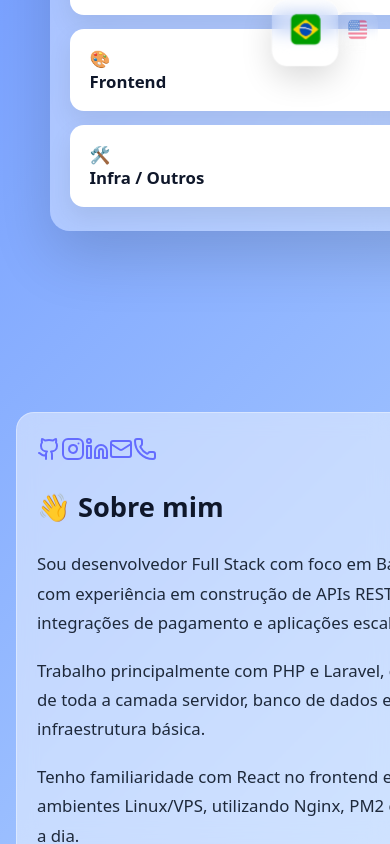
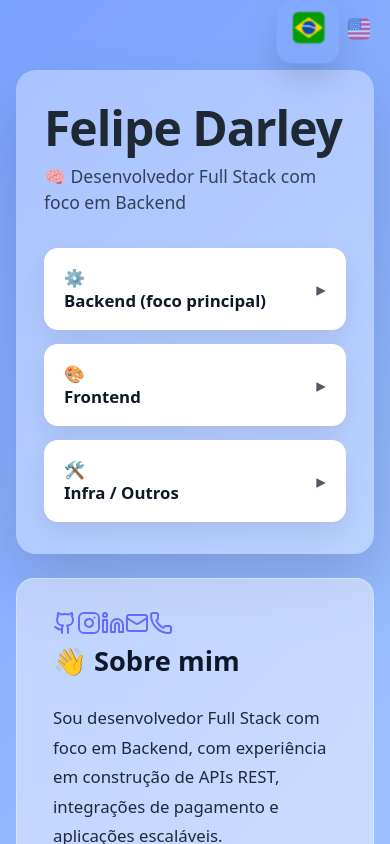
Before and after one commit to d4rley/felipedarley.github.io, a React (Vite) app: page / in a window 390 px wide. Shown: the top 844 px of the page. Built offline with nearby package versions, Linux system fonts and the light colour scheme.

Commit message:
feat: version mobile att

```diff
--- a/src/App.css
+++ b/src/App.css
@@ -577,34 +577,35 @@
   opacity: 0.9;
 }
 /* =========================
-   MOBILE (até 768px)
+   MOBILE FIX DEFINITIVO
 ========================= */
 @media (max-width: 768px) {
-  html,
-  body {
-    overflow: auto;
+
+  html, body {
+    overflow-x: hidden;
   }
 
+  /* layout geral */
   .page {
     flex-direction: column;
     height: auto;
-    gap: 32px;
+    gap: 24px;
     padding-top: 70px;
   }
 
-  /* ===== FLAGS ===== */
+  /* FLAGS */
   .lang-flags {
     position: fixed;
     top: 12px;
     right: 12px;
     display: flex;
     gap: 10px;
-    z-index: 100;
+    z-index: 999;
   }
 
   .lang-flags button {
-    width: 42px;
-    height: 42px;
+    width: 40px;
+    height: 40px;
     padding: 0;
     border-radius: 10px;
   }
@@ -612,10 +613,9 @@
   .lang-flags img {
     width: 26px;
     height: 26px;
-    object-fit: contain;
   }
 
-  /* ===== ESQUERDA ===== */
+  /* ESQUERDA */
   .container {
     min-height: auto;
     padding: 0 16px;
@@ -623,54 +623,48 @@
 
   .profile-card {
     max-width: 100%;
-    padding: 24px 20px;
   }
 
-  h1 {
-    font-size: 2.2rem;
-  }
-
-  .cargo {
-    font-size: 1rem;
-  }
-
-  /* ===== DIREITA ===== */
+  /* =========================
+     DESLIGA SLIDER NO MOBILE
+  ========================= */
   .right-area {
     width: 100%;
-    overflow: hidden;
+    overflow: visible;
   }
 
   .right-slider {
-    width: 400%;
+    display: block;
+    width: 100%;
+    transform: none !important;
   }
 
   .right-panel {
     width: 100%;
     padding: 0 16px;
-    justify-content: flex-start;
+    margin-bottom: 32px;
+    display: none;
   }
 
+  /* mostra só o painel ativo */
+  .right-slider.about .right-panel:nth-child(1),
+  .right-slider.projects .right-panel:nth-child(2),
+  .right-slider.totocoin .right-panel:nth-child(3),
+  .right-slider.experience .right-panel:nth-child(4) {
+    display: block;
+  }
+
+  /* cards */
   .about-card,
   .projects-card {
     width: 100%;
     max-width: 100%;
-    padding: 24px 20px;
   }
 
-  /* ===== SOCIALS ===== */
-  .socials {
-    justify-content: center;
-    margin-bottom: 18px;
-  }
-
-  .socials a {
-    font-size: 1.2rem;
-  }
-
-  /* ===== BOTÕES ===== */
+  /* botões */
   .projects-actions {
     flex-direction: column;
-    gap: 14px;
+    gap: 12px;
   }
 
   .link-button {
@@ -678,22 +672,42 @@
     justify-content: center;
   }
 
-  .mini-button {
-    font-size: 0.8rem;
-  }
-
-  /* ===== VIDEO SHORTS ===== */
+  /* video shorts */
   .project-video {
     max-width: 220px;
     margin: 20px auto;
   }
 
-  /* ===== TEXTO ABAIXO DO VIDEO ===== */
   .project-description {
+    text-align: center;
     font-size: 0.9rem;
-    text-align: center;
     line-height: 1.6;
     margin-top: 16px;
-    color: #1e293b;
   }
 }
+/* =========================
+   SCROLL CORRETO NO MOBILE
+========================= */
+@media (max-width: 768px) {
+
+  html,
+  body {
+    height: auto;
+    overflow-y: auto;   /* ATIVA ROLAGEM */
+    overflow-x: hidden;
+  }
+
+  /* garante que a página possa crescer */
+  .page {
+    height: auto;
+    min-height: 100vh;
+  }
+
+  /* evita travamento por containers internos */
+  .container,
+  .right-area {
+    min-height: auto;
+    height: auto;
+  }
+
+}
```
